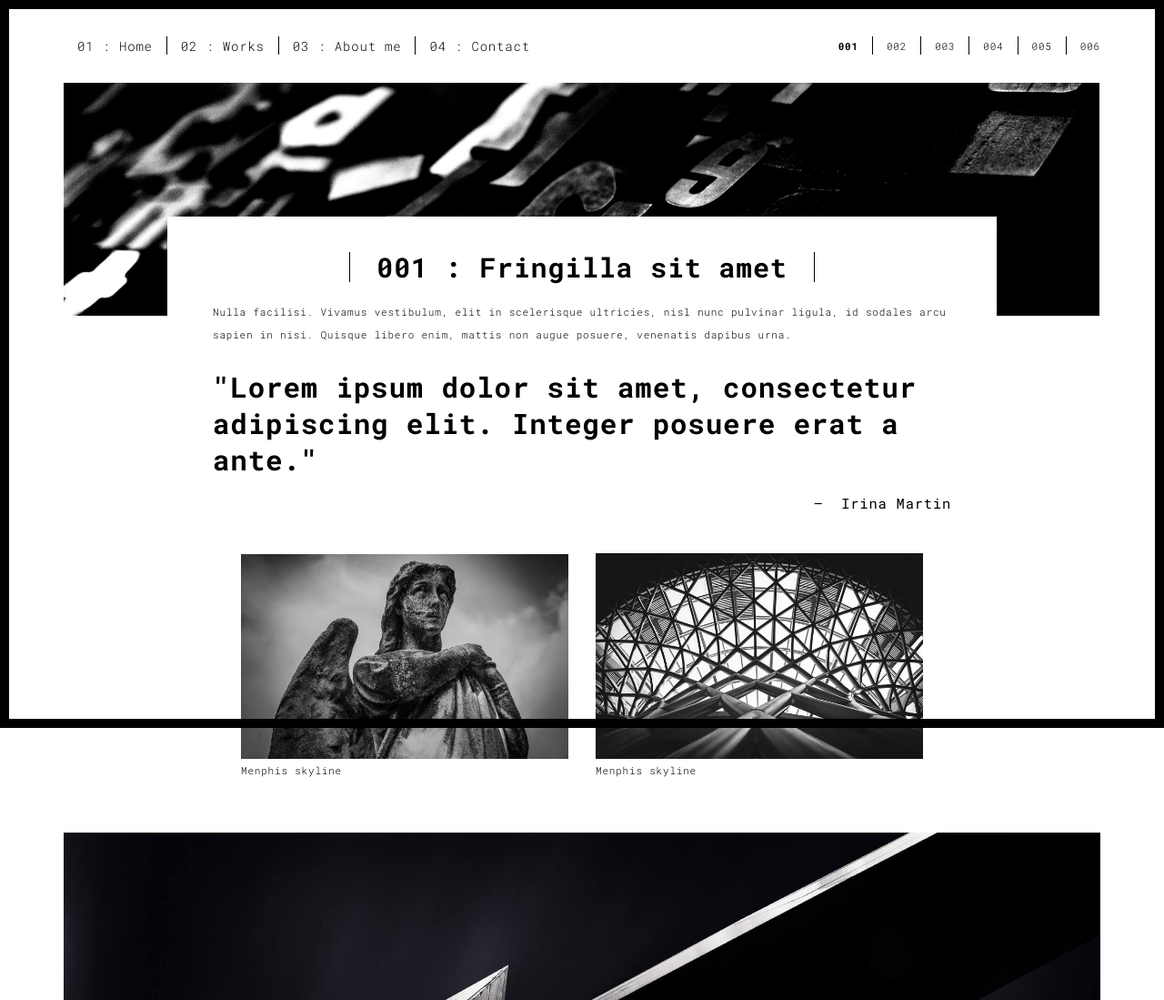
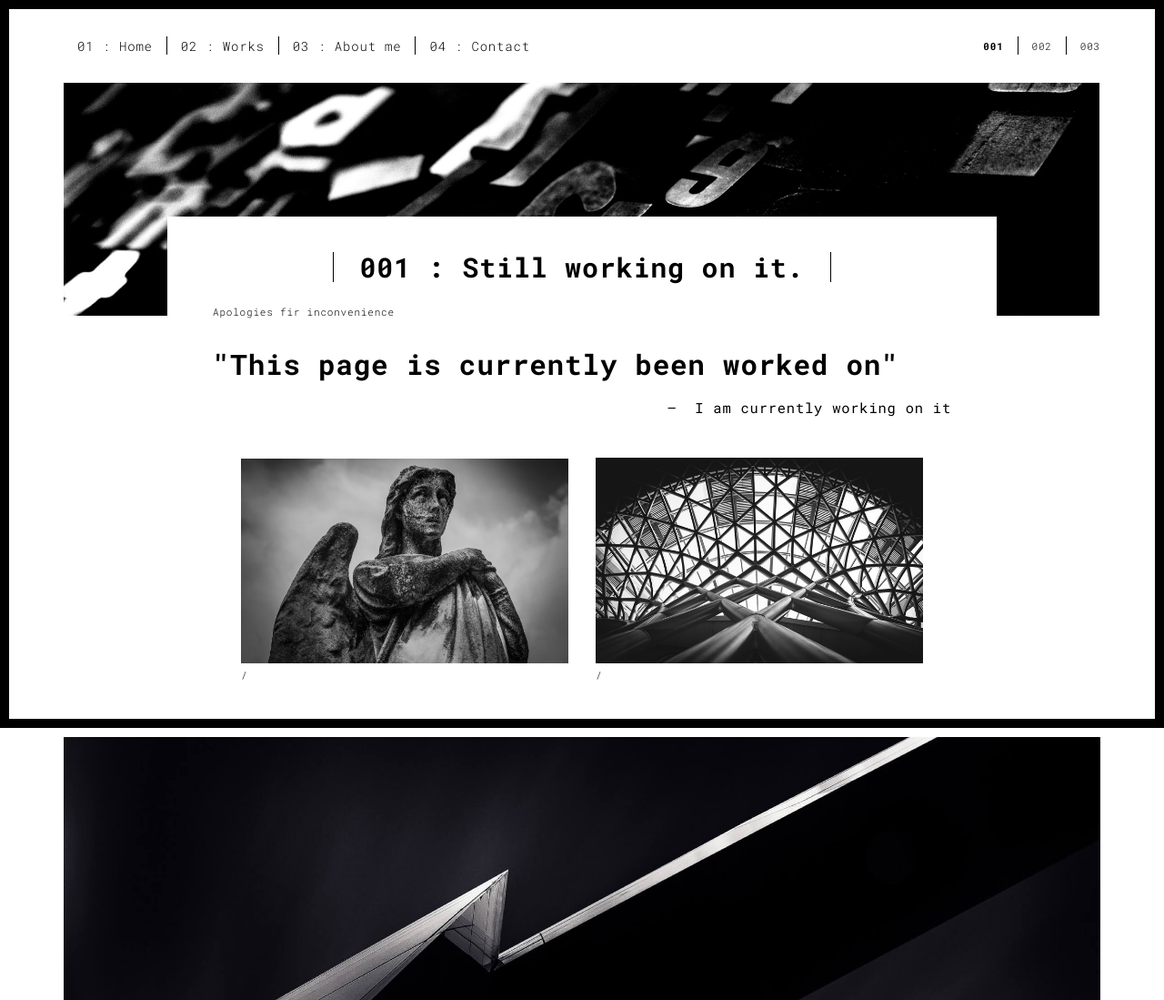
Before and after one commit to Kunwardev/portfolio, a Flask app: page /work.html in a window 1280 px wide. Shown: the top 1099 px of the page at 91% size. Run offline with Flask 2, Linux system fonts and the light colour scheme; some libraries are stand-ins or nearby versions.

Commit message:
Default Work page

```diff
--- a/templates/work.html
+++ b/templates/work.html
@@ -48,9 +48,6 @@
             <li><a href="./index.html" title="" class="active">001</a></li>
             <li><a href="./index.html" title="">002</a></li>
             <li><a href="./index.html" title="">003</a></li>
-            <li><a href="./index.html" title="">004</a></li>
-            <li><a href="./index.html" title="">005</a></li>
-            <li><a href="./index.html" title="">006</a></li>
           </ul>
 
 
@@ -65,13 +62,13 @@
         <img src="./assets/images/work001-01.jpg" class="img-responsive" alt="">
         <div class="card-container">
           <div class="text-center">
-            <h1 class="h2">001 : Fringilla sit amet</h1>
+            <h1 class="h2">001 : Still working on it.</h1>
           </div>
-          <p>Nulla facilisi. Vivamus vestibulum, elit in scelerisque ultricies, nisl nunc pulvinar ligula, id sodales arcu sapien in nisi. Quisque libero enim, mattis non augue posuere, venenatis dapibus urna.</p>
+          <p>Apologies fir inconvenience</p>
 
           <blockquote>
-            <p>"Lorem ipsum dolor sit amet, consectetur adipiscing elit. Integer posuere erat a ante."</p>
-            <small class="pull-right">Irina Martin</small>
+            <p>"This page is currently been worked on"</p>
+            <small class="pull-right">I am currently working on it</small>
           </blockquote>
         </div>
       </div>
@@ -82,11 +79,11 @@
         <div class="row">
           <div class="col-xs-12 col-md-6">
             <img src="./assets/images/work001-02.jpg" class="img-responsive" alt="">
-            <p>Menphis skyline</p>
+            <p>/</p>
           </div>
           <div class="col-xs-12 col-md-6">
             <img src="./assets/images/work001-03.jpg" class="img-responsive" alt="">
-            <p>Menphis skyline</p>
+            <p>/</p>
           </div>
         </div>
       </div>
```
